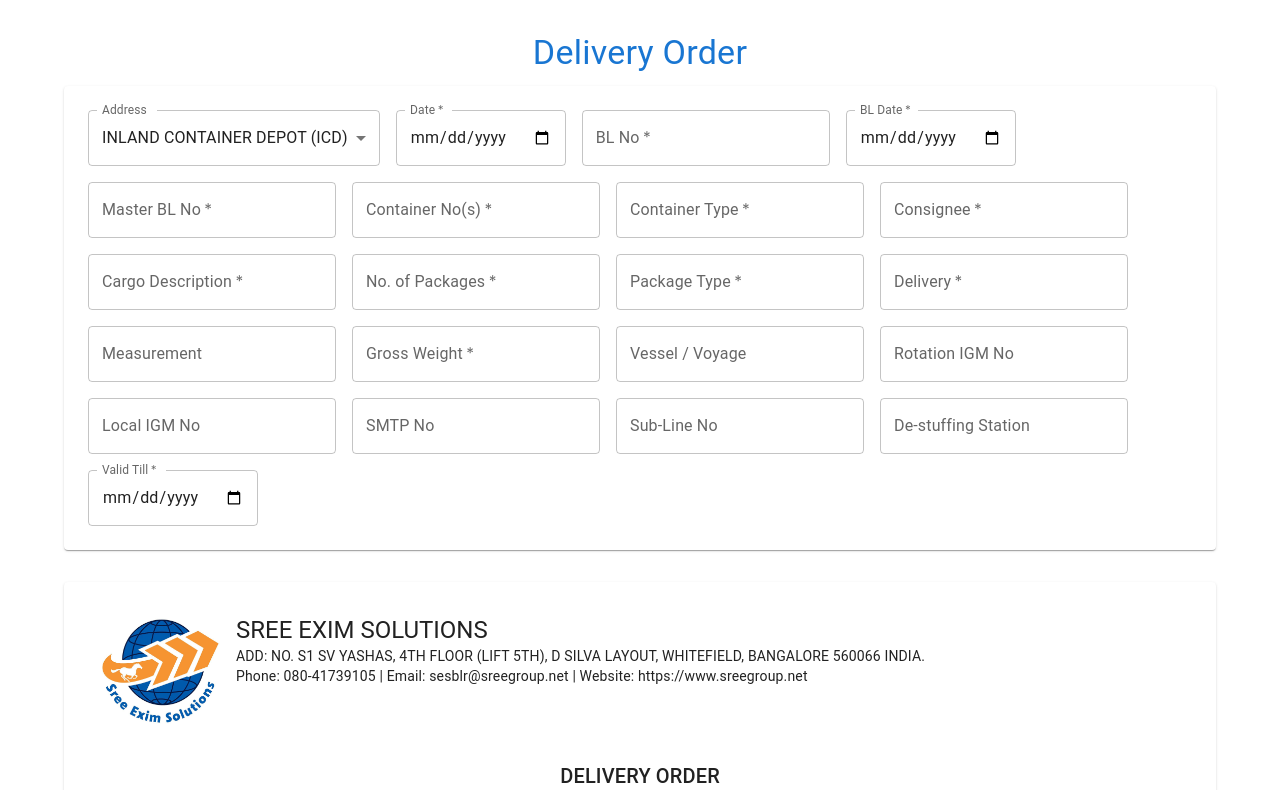
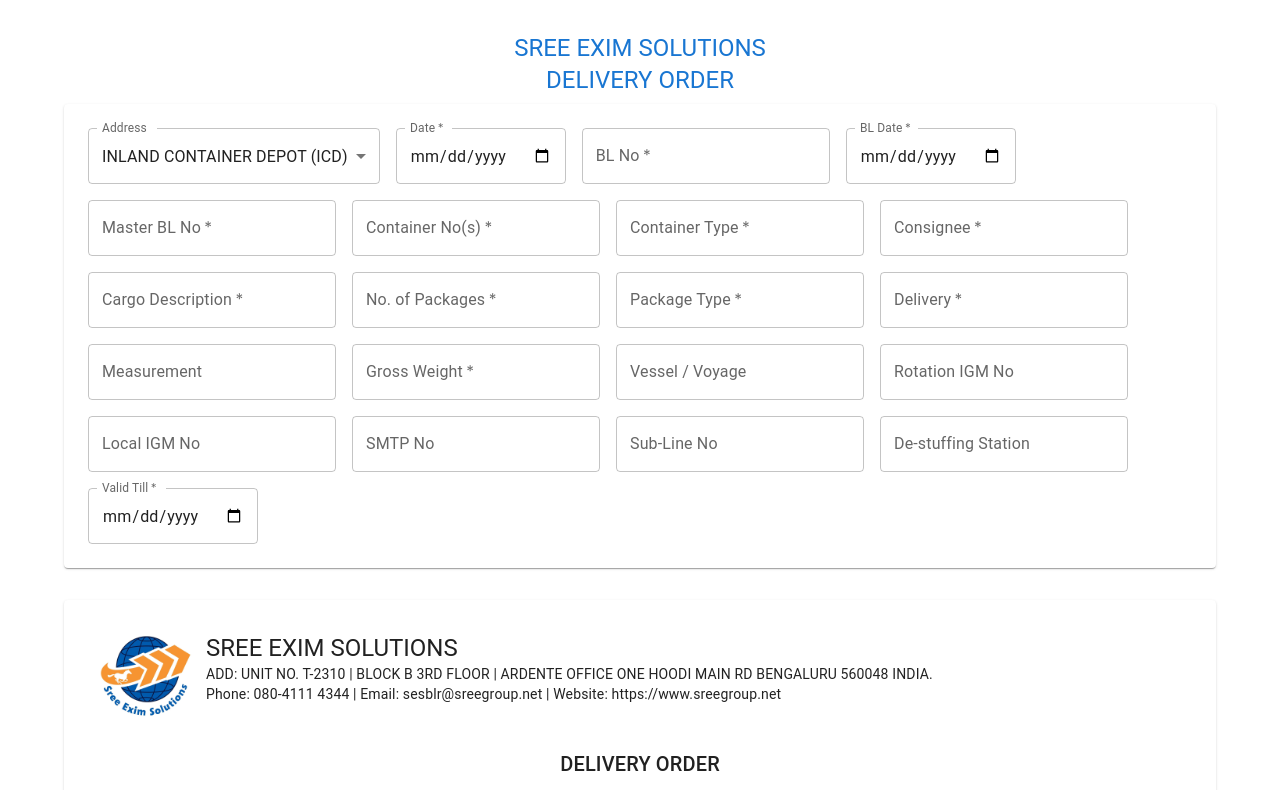
Before and after one commit to ajith-1/DO_FORM, a React (Create React App) app: page / in a window 1280 px wide. Shown: the top 790 px of the page. Built offline with nearby package versions, Linux system fonts and the light colour scheme.

Commit message:
modified code

```diff
--- a/src/App.js
+++ b/src/App.js
@@ -95,8 +95,8 @@ export default function App() {
 
   return (
     <Container sx={{ mt: 4, mb: 4, }}>
-      <Typography variant="h4" align="center" color="primary" gutterBottom>
-        Delivery Order
+      <Typography variant="h5" align="center" color="primary" gutterBottom>
+      SREE EXIM SOLUTIONS <br/> DELIVERY ORDER
       </Typography>
 
       <Paper sx={{ p: 3, mb: 4 }}>
@@ -185,14 +185,19 @@ export default function App() {
 
       <Paper sx={{ p: 4 }} ref={previewRef}>
         <Box display="flex" mb={2}>
-          <img src="/logo.jpeg" alt="Logo" style={{ width: "130px", marginRight: "10px" }} />
+          <img
+          src={`${window.location.origin}/logo.jpeg`}
+          alt="Logo"
+          style={{ width: "100px", marginRight: "10px" }}
+          crossOrigin="anonymous"
+           />
           <Box>
             <Typography variant="h5">SREE EXIM SOLUTIONS</Typography>
             <Typography variant="body2">
-              ADD: NO. S1 SV YASHAS, 4TH FLOOR (LIFT 5TH), D SILVA LAYOUT,
-              WHITEFIELD, BANGALORE 560066 INDIA.
+              ADD: UNIT NO. T-2310 | BLOCK B 3RD FLOOR | ARDENTE OFFICE ONE HOODI MAIN RD
+              BENGALURU 560048 INDIA.
               <br />
-              Phone: 080-41739105 | Email: sesblr@sreegroup.net | Website:
+              Phone: 080-4111 4344 | Email: sesblr@sreegroup.net | Website:
               https://www.sreegroup.net
             </Typography>
           </Box>
```
